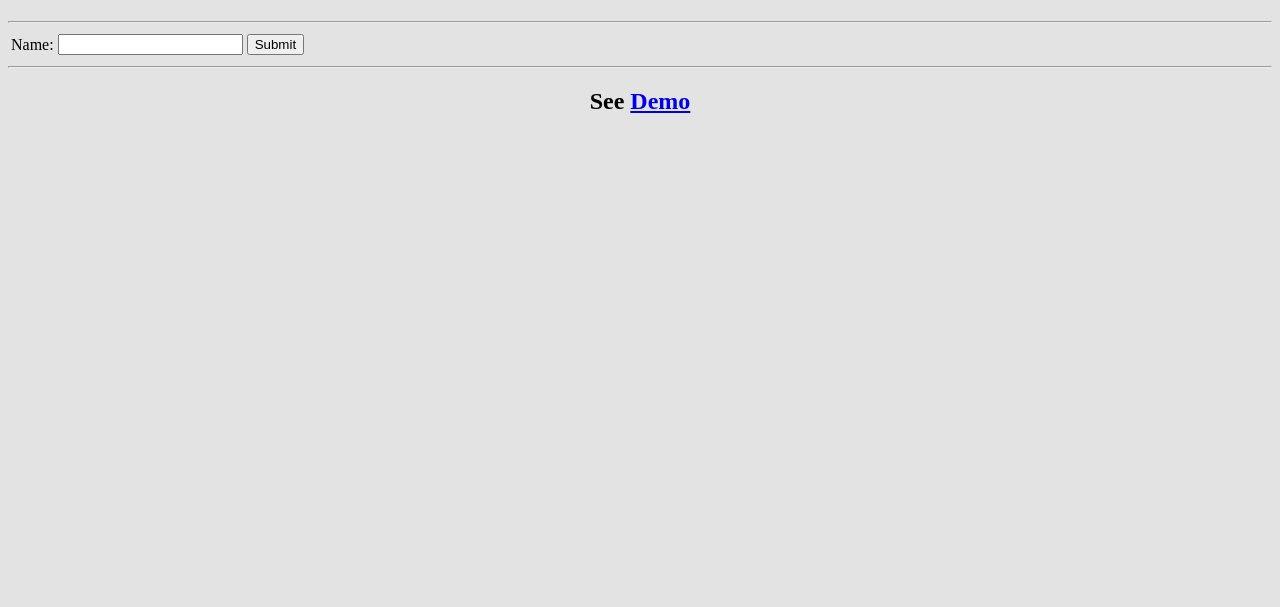
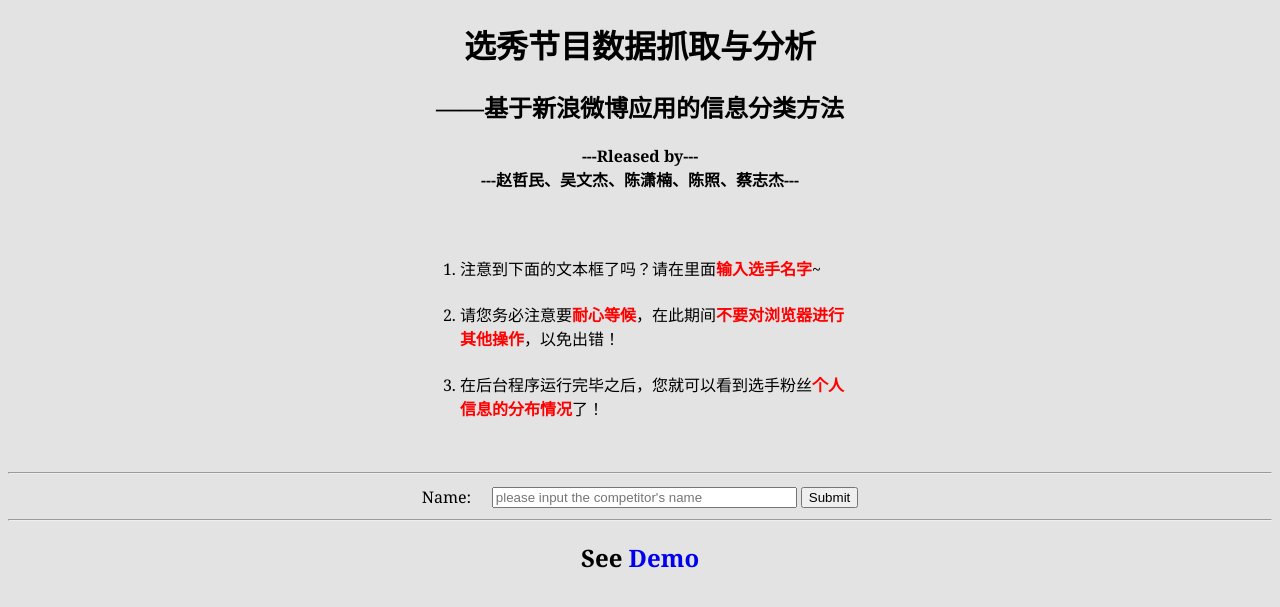
Before and after one commit to Lhfcws/ai_hw, a PHP site: page / in a window 1280 px wide. Shown: the top 607 px of the page. Run offline with PHP 8.4, Linux system fonts and the light colour scheme.

Commit message:
index.php updated

```diff
--- a/src/index.php
+++ b/src/index.php
@@ -6,22 +6,51 @@
 		body{
 			background: #e3e3e3;
 			text-align: center;
+			font-family: Georgia;
+		}
+		a{
+			text-decoration: none;
+		}
+		a:hover{
+			text-decoration: underline;
+		}
+		table{
+			margin: 0 auto;
+		}
+		span{
+			color: #ff0000;
+			font-weight: 700;
+		}
+		ul{
+			width: 400px;
+			margin: 0 auto;
+			list-style-type: decimal;
+			font-family: Georgia,Serif;
+			text-align: left;
 		}
 	</style>
-	<title></title> <!-- Web name -->
+	<title>选秀节目数据抓取与分析</title> <!-- Web name -->
 </head>
 <body>
-	<h1></h1><!-- Title -->
-	<p>	</p><!-- Tips -->
+	<h1>选秀节目数据抓取与分析</h1><!-- Title -->
+	<h2>——基于新浪微博应用的信息分类方法</h2>
+	<h4>---Rleased by--- <br /> ---赵哲民、吴文杰、陈潇楠、陈照、蔡志杰---</h4>
+	<br /><br />
+	<ul>
+		<li>注意到下面的文本框了吗？请在里面<span>输入选手名字</span>~</li>
+		<br /><li>请您务必注意要<span>耐心等候</span>，在此期间<span>不要对浏览器进行其他操作</span>，以免出错！</li>
+		<br /><li>在后台程序运行完毕之后，您就可以看到选手粉丝<span>个人信息的分布情况</span>了！</li>
+	</ul><!-- Tips -->
+	<br /><br />
 	<hr/>
 	<form method="post" action="handle.php">
 	<table>
 		<tr>
 			<td>
-				Name:
+				Name: &nbsp &nbsp
 			</td>
 			<td>
-				<input type="text" name="name" />
+				<input type="text" name="name" size="35" placeholder="please input the competitor's name"/>
 			</td>
 			<td>
 				<input type="submit" />
```
